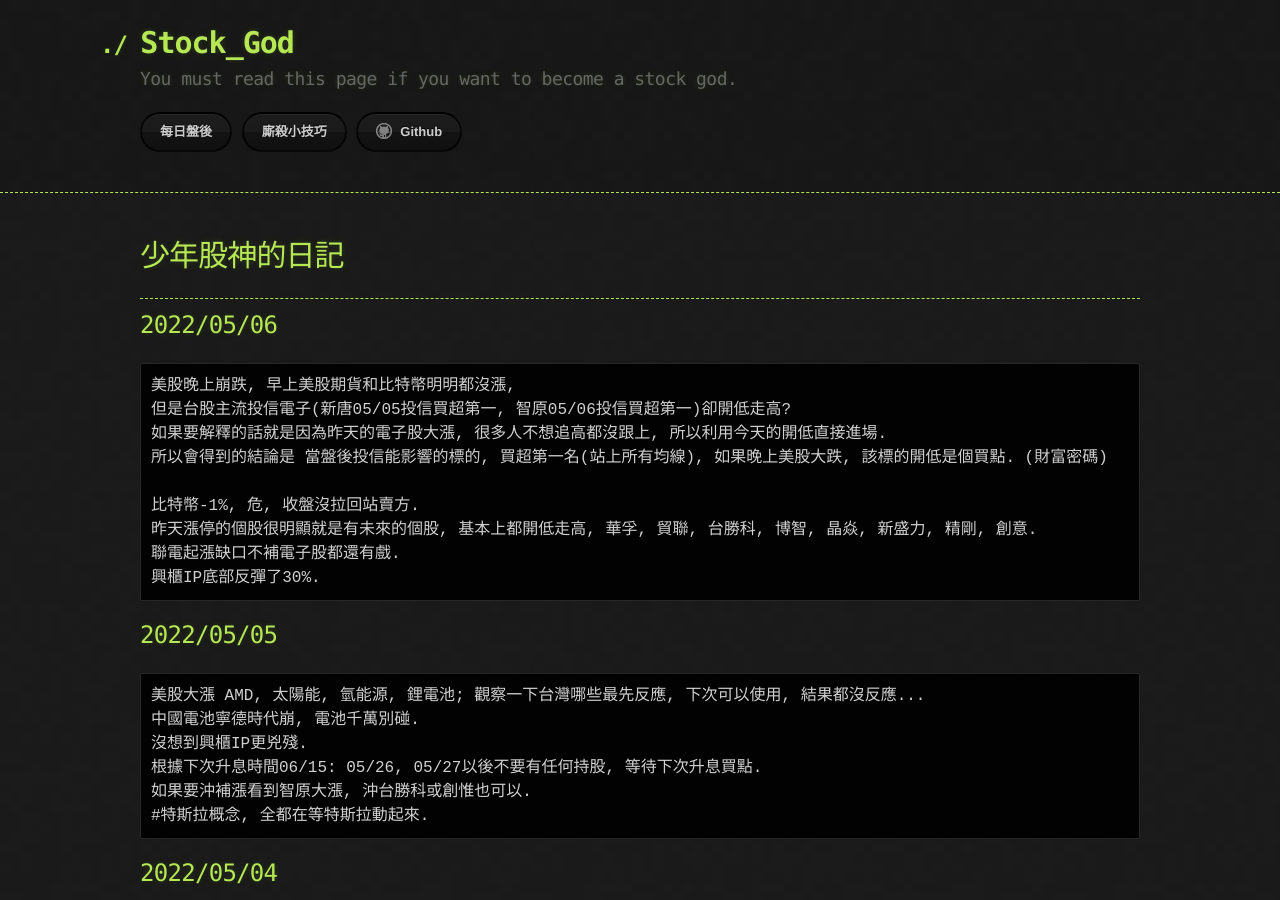
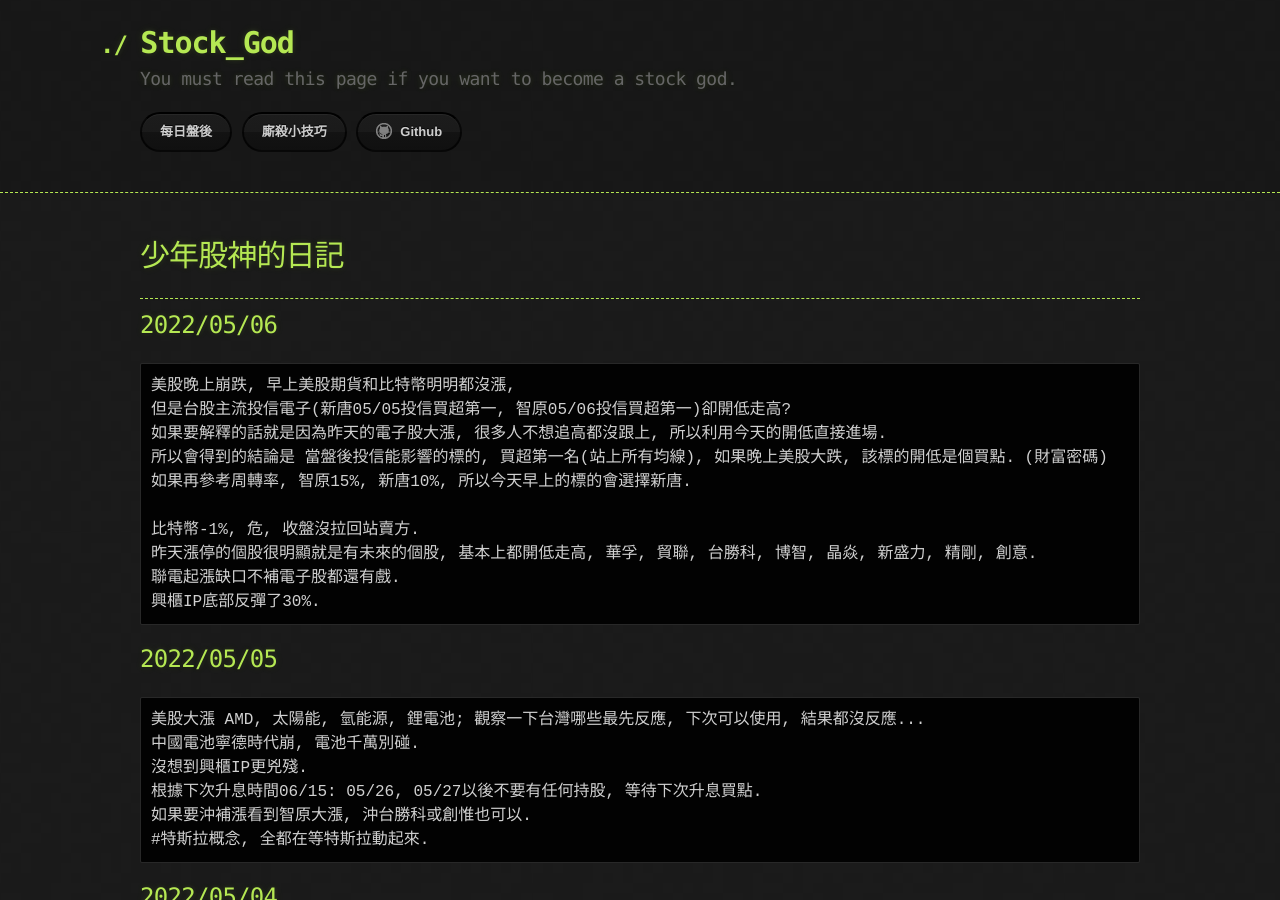
Before and after one commit to lepg5487/Stock_God, a Jekyll site: the page built from index.md, in a window 1280 px wide and 900 px high. Built offline with Jekyll 4.4.1, drawn with Linux system fonts in a browser that asks for light colours; our own code applies the rules of GitHub Pages for plain Markdown files.

Commit message:
Update index.md

```diff
--- a/index.md
+++ b/index.md
@@ -12,6 +12,7 @@
 但是台股主流投信電子(新唐05/05投信買超第一, 智原05/06投信買超第一)卻開低走高?
 如果要解釋的話就是因為昨天的電子股大漲, 很多人不想追高都沒跟上, 所以利用今天的開低直接進場.
 所以會得到的結論是 當盤後投信能影響的標的, 買超第一名(站上所有均線), 如果晚上美股大跌, 該標的開低是個買點. (財富密碼)
+如果再參考周轉率, 智原15%, 新唐10%, 所以今天早上的標的會選擇新唐.
 
 比特幣-1%, 危, 收盤沒拉回站賣方.
 昨天漲停的個股很明顯就是有未來的個股, 基本上都開低走高, 華孚, 貿聯, 台勝科, 博智, 晶焱, 新盛力, 精剛, 創意.
```
